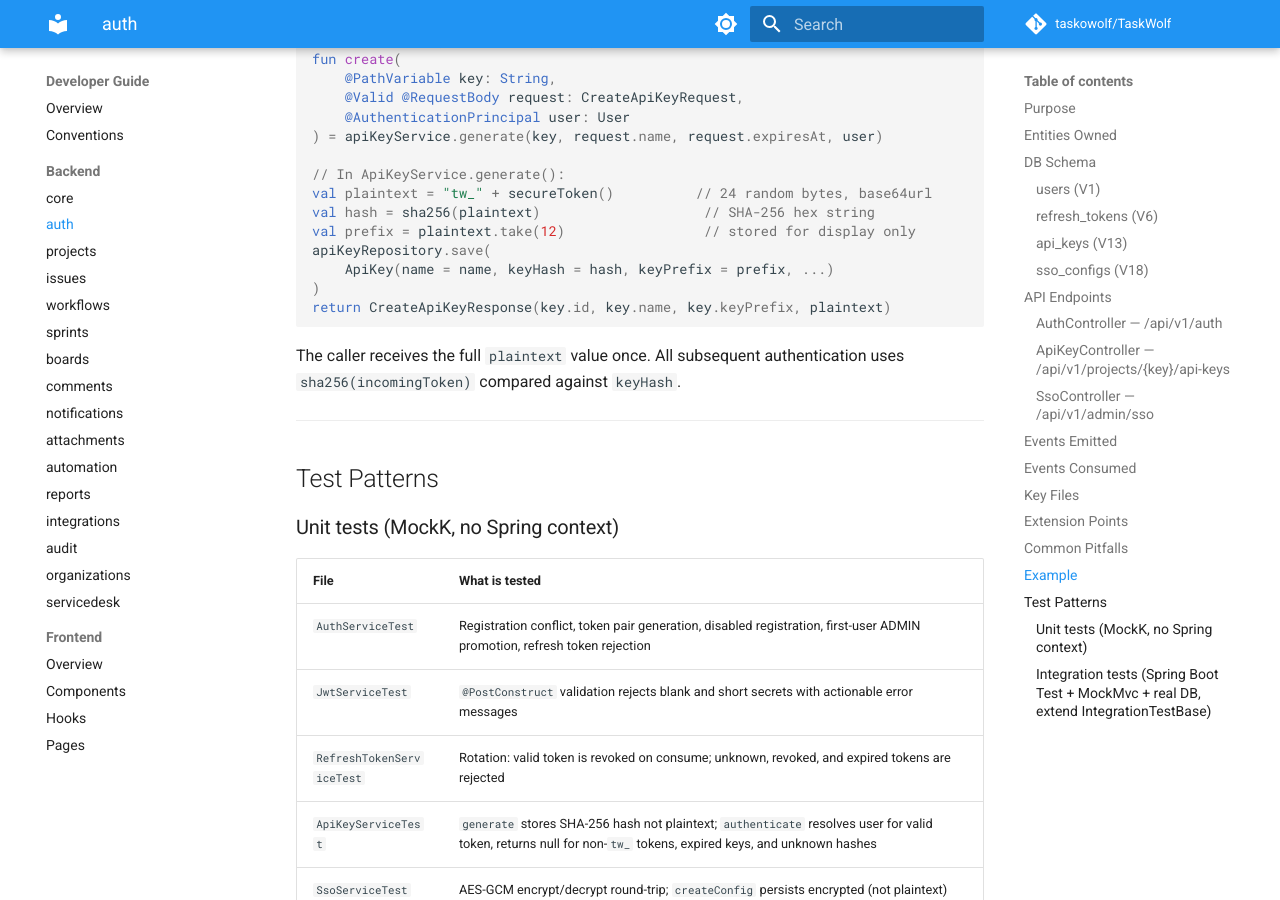
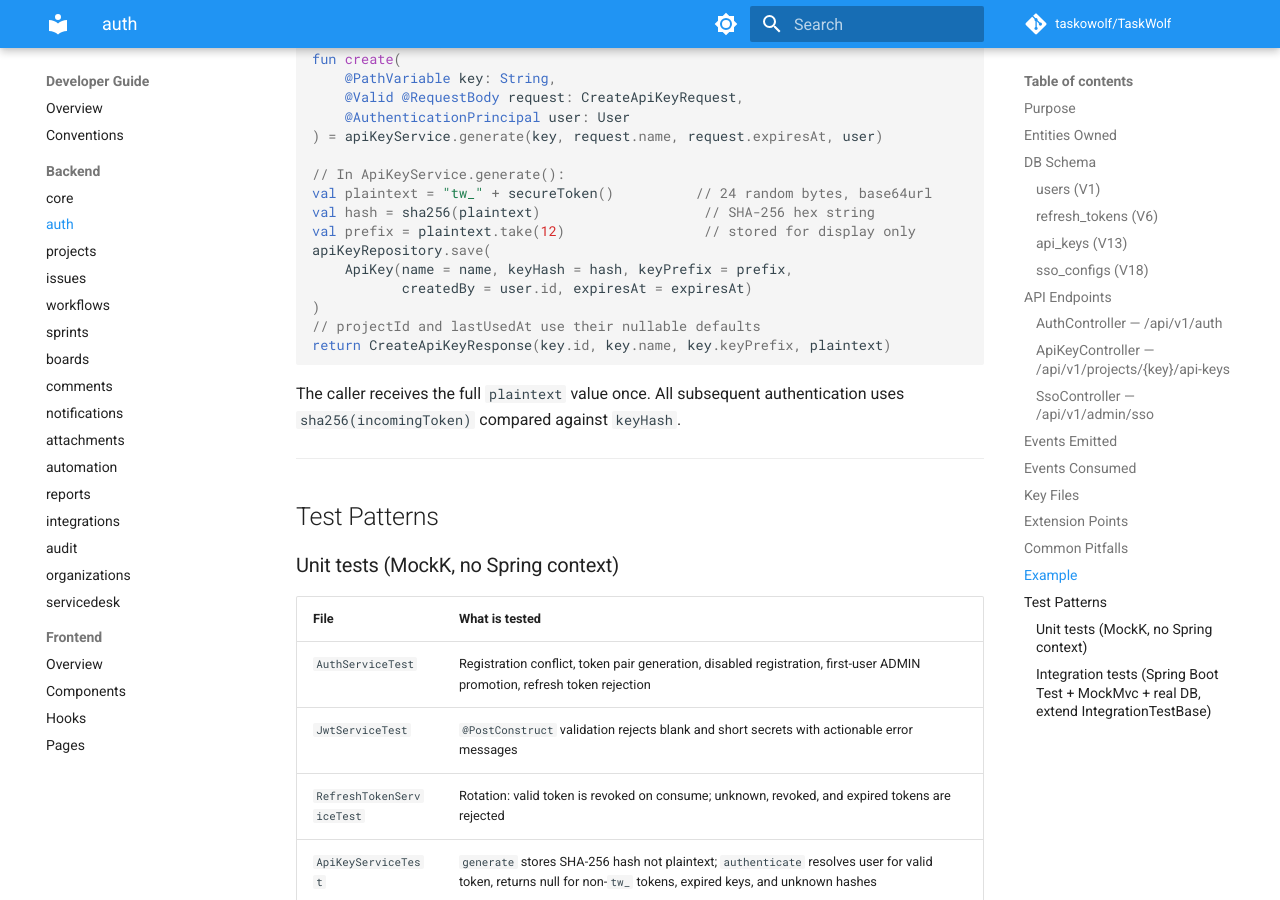
Before and after one commit to WolfTasks/TaskWolf, an MkDocs documentation site: the page built from mkdocs/developer-guide/backend/auth.md, in a window 1280 px wide and 900 px high, scrolled down 7332 px. Built offline with MkDocs 1.6.1 and Material for MkDocs 9.7.7, drawn with Linux system fonts in a browser that asks for light colours; comment, search, counter and statistics services are not loaded.

Commit message:
docs(wiki): fix auth.md ellipsis and core.md JSON block

````diff
--- a/mkdocs/developer-guide/backend/auth.md
+++ b/mkdocs/developer-guide/backend/auth.md
@@ -207,8 +207,10 @@ val plaintext = "tw_" + secureToken()          // 24 random bytes, base64url
 val hash = sha256(plaintext)                    // SHA-256 hex string
 val prefix = plaintext.take(12)                 // stored for display only
 apiKeyRepository.save(
-    ApiKey(name = name, keyHash = hash, keyPrefix = prefix, ...)
+    ApiKey(name = name, keyHash = hash, keyPrefix = prefix,
+           createdBy = user.id, expiresAt = expiresAt)
 )
+// projectId and lastUsedAt use their nullable defaults
 return CreateApiKeyResponse(key.id, key.name, key.keyPrefix, plaintext)
 ```
 
````
Also changed, not shown: mkdocs/developer-guide/backend/core.md (+1 -5 lines).
